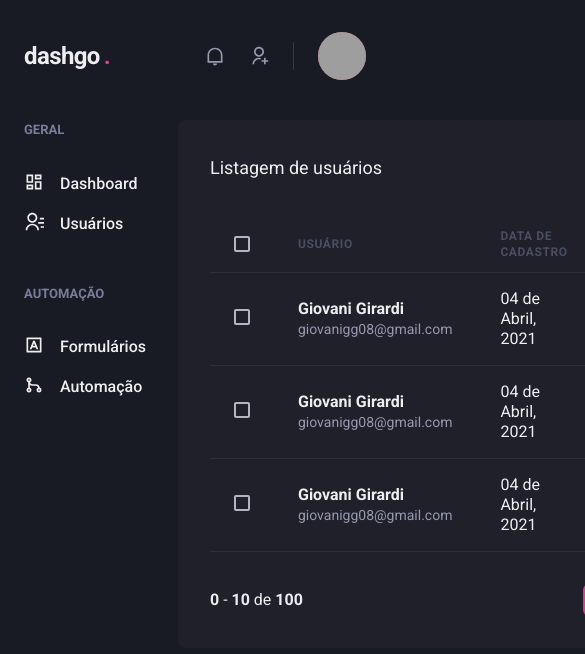
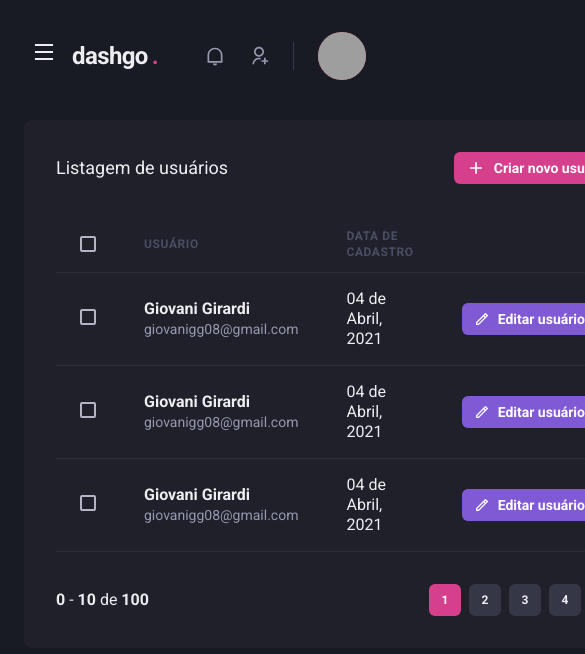
Before and after one commit to giovanigirardi/dashgo, a Next.js app: page /users in a window 390 px wide. Shown: the top 654 px of the page, 585 px wide, since content can reach past the window. Built offline with nearby package versions, Linux system fonts and the light colour scheme; grey boxes are pictures that could not be loaded.

Commit message:
css: responsive sidebar

```diff
--- a/src/components/Header/index.tsx
+++ b/src/components/Header/index.tsx
@@ -1,4 +1,6 @@
-import { Flex, useBreakpointValue } from "@chakra-ui/react";
+import { Flex, Icon, IconButton, useBreakpointValue } from "@chakra-ui/react";
+import { RiMenuLine } from "react-icons/ri";
+import { useSidebarDrawer } from "../../contexts/SidebarDrawerContext";
 
 import { Logo } from "./Logo";
 import { NotificationsNav } from "./NotificationsNav";
@@ -7,6 +9,8 @@ import { Searchbar } from "./SearchBar";
 
 export function Header() {
   const isWideVersion = useBreakpointValue({ base: false, lg: true });
+
+  const { onOpen } = useSidebarDrawer();
 
   return (
     <Flex
@@ -19,6 +23,17 @@ export function Header() {
       px="6"
       align="center"
     >
+      {!isWideVersion && (
+        <IconButton
+          icon={<Icon as={RiMenuLine} />}
+          fontSize="24"
+          variant="unstyled"
+          onClick={onOpen}
+          aria-label="Opens navigation"
+          mr="2"
+        />
+      )}
+
       <Logo />
 
       {isWideVersion && <Searchbar />}
--- /dev/null
+++ b/src/components/Sidebar/SidebarNav.tsx
@@ -0,0 +1,27 @@
+import { Stack } from "@chakra-ui/react";
+import {
+  RiContactsLine,
+  RiDashboardLine,
+  RiGitMergeLine,
+  RiInputMethodLine,
+} from "react-icons/ri";
+
+import { NavLink } from "./NavLink";
+import { NavSection } from "./NavSection";
+
+const SidebarNav = () => {
+  return (
+    <Stack spacing="12" align="flex-start">
+      <NavSection title="GERAL">
+        <NavLink icon={RiDashboardLine}>Dashboard</NavLink>
+        <NavLink icon={RiContactsLine}>Usuários</NavLink>
+      </NavSection>
+      <NavSection title="AUTOMAÇÃO">
+        <NavLink icon={RiInputMethodLine}>Formulários</NavLink>
+        <NavLink icon={RiGitMergeLine}>Automação</NavLink>
+      </NavSection>
+    </Stack>
+  );
+};
+
+export { SidebarNav };
--- a/src/components/Sidebar/index.tsx
+++ b/src/components/Sidebar/index.tsx
@@ -1,27 +1,45 @@
-import { Box, Stack, Text, Link, Icon } from "@chakra-ui/react";
 import {
-  RiContactsLine,
-  RiDashboardLine,
-  RiGitMergeLine,
-  RiInputMethodLine,
-} from "react-icons/ri";
+  Box,
+  Drawer,
+  DrawerBody,
+  DrawerCloseButton,
+  DrawerContent,
+  DrawerHeader,
+  DrawerOverlay,
+  useBreakpointValue,
+} from "@chakra-ui/react";
+import { useSidebarDrawer } from "../../contexts/SidebarDrawerContext";
 
-import { NavSection } from "./NavSection";
-import { NavLink } from "./NavLink";
+import { SidebarNav } from "./SidebarNav";
 
 const Sidebar = () => {
+  const isDrawerSidebar = useBreakpointValue({
+    base: true,
+    lg: false,
+  });
+
+  const { isOpen, onClose } = useSidebarDrawer();
+
+  if (isDrawerSidebar) {
+    return (
+      <Drawer isOpen={isOpen} placement="left" onClose={onClose}>
+        <DrawerOverlay>
+          <DrawerContent bg="gray.800" p="4">
+            <DrawerCloseButton mt="6" />
+            <DrawerHeader>Navegação</DrawerHeader>
+
+            <DrawerBody>
+              <SidebarNav />
+            </DrawerBody>
+          </DrawerContent>
+        </DrawerOverlay>
+      </Drawer>
+    );
+  }
+
   return (
     <Box as="aside" w="64" mr="8">
-      <Stack spacing="12" align="flex-start">
-        <NavSection title="GERAL">
-          <NavLink icon={RiDashboardLine}>Dashboard</NavLink>
-          <NavLink icon={RiContactsLine}>Usuários</NavLink>
-        </NavSection>
-        <NavSection title="AUTOMAÇÃO">
-          <NavLink icon={RiInputMethodLine}>Formulários</NavLink>
-          <NavLink icon={RiGitMergeLine}>Automação</NavLink>
-        </NavSection>
-      </Stack>
+      <SidebarNav />
     </Box>
   );
 };
--- /dev/null
+++ b/src/contexts/SidebarDrawerContext.tsx
@@ -0,0 +1,28 @@
+import { createContext, useContext, useEffect } from "react";
+
+import { useRouter } from "next/router";
+
+import { useDisclosure, UseDisclosureReturn } from "@chakra-ui/react";
+
+type SidebarDrawerContextType = UseDisclosureReturn;
+
+const SidebarDrawerContext = createContext({} as SidebarDrawerContextType);
+
+const SidebarDrawerProvider = ({ children }) => {
+  const disclosure = useDisclosure();
+  const router = useRouter();
+
+  useEffect(() => {
+    disclosure.onClose();
+  }, [router.asPath]);
+
+  return (
+    <SidebarDrawerContext.Provider value={disclosure}>
+      {children}
+    </SidebarDrawerContext.Provider>
+  );
+};
+
+const useSidebarDrawer = () => useContext(SidebarDrawerContext);
+
+export { SidebarDrawerProvider, useSidebarDrawer };
--- a/src/pages/_app.tsx
+++ b/src/pages/_app.tsx
@@ -3,11 +3,14 @@ import { AppProps } from "next/app";
 import { ChakraProvider } from "@chakra-ui/react";
 
 import { theme } from "../styles/theme";
+import { SidebarDrawerProvider } from "../contexts/SidebarDrawerContext";
 
 function MyApp({ Component, pageProps }: AppProps) {
   return (
     <ChakraProvider theme={theme}>
-      <Component {...pageProps} />
+      <SidebarDrawerProvider>
+        <Component {...pageProps} />
+      </SidebarDrawerProvider>
     </ChakraProvider>
   );
 }
```
